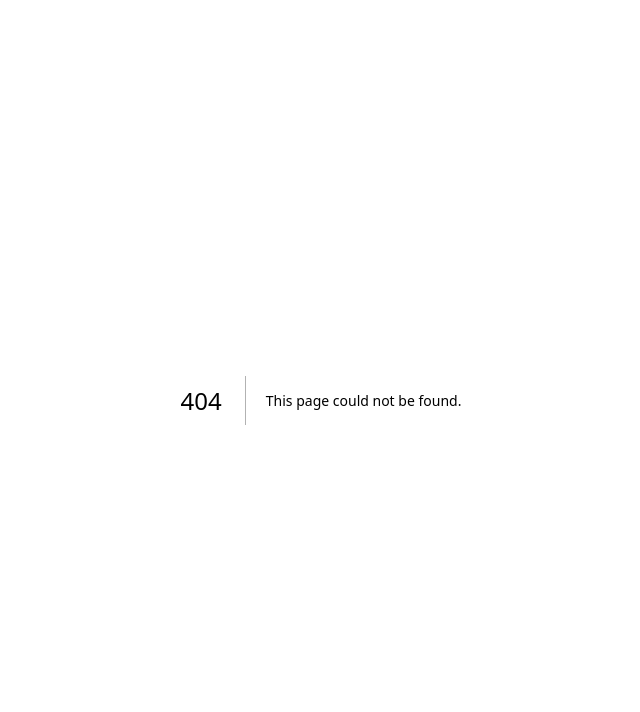
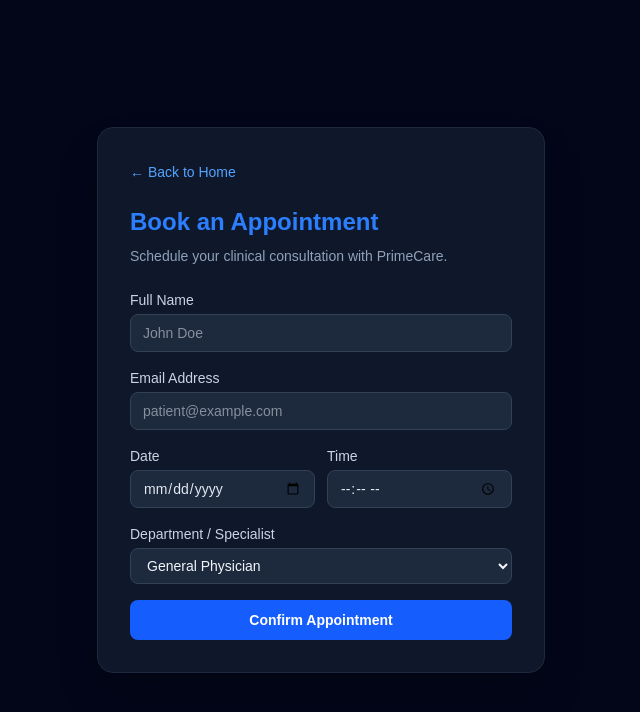
Before and after one commit to Ritika-kushwaha/PrimeCare, a Next.js app in the folder client/: page /appointments in a window 1280 px wide. Before the commit this address had no page. Shown: the top 712 px of the page, without its empty margins (319-959 px from the left). Built offline with nearby package versions, Linux system fonts and the light colour scheme.

Commit message:
feat(appointments): add appointments booking page

```diff
--- /dev/null
+++ b/client/src/app/appointments/page.tsx
@@ -0,0 +1,119 @@
+"use client";
+
+import { useState } from "react";
+import Link from "next/link";
+
+export default function AppointmentsPage() {
+  const [submitted, setSubmitted] = useState(false);
+  const [formData, setFormData] = useState({
+    patientName: "",
+    email: "",
+    date: "",
+    time: "",
+    doctor: "General Physician",
+    notes: "",
+  });
+
+  const handleSubmit = (e: React.FormEvent) => {
+    e.preventDefault();
+    setSubmitted(true);
+  };
+
+  return (
+    <div className="min-h-screen bg-slate-950 text-slate-100 flex flex-col items-center justify-center p-6">
+      <div className="w-full max-w-md bg-slate-900 border border-slate-800 rounded-2xl p-8 shadow-2xl">
+        <Link href="/" className="text-sm text-blue-400 hover:underline mb-6 inline-block">
+          &larr; Back to Home
+        </Link>
+        <h1 className="text-2xl font-bold text-blue-500 mb-2">Book an Appointment</h1>
+        <p className="text-sm text-slate-400 mb-6">Schedule your clinical consultation with PrimeCare.</p>
+
+        {submitted ? (
+          <div className="bg-blue-950/60 border border-blue-600/40 rounded-xl p-6 text-center space-y-3">
+            <h2 className="text-lg font-semibold text-blue-400">Appointment Requested!</h2>
+            <p className="text-sm text-slate-300">
+              Confirmation details will be sent to <span className="text-white font-medium">{formData.email}</span>.
+            </p>
+            <button
+              onClick={() => setSubmitted(false)}
+              className="mt-4 px-4 py-2 bg-blue-600 rounded-lg text-sm font-medium hover:bg-blue-700"
+            >
+              Book Another
+            </button>
+          </div>
+        ) : (
+          <form onSubmit={handleSubmit} className="space-y-4 text-sm">
+            <div>
+              <label className="block text-slate-300 mb-1">Full Name</label>
+              <input
+                required
+                type="text"
+                placeholder="John Doe"
+                className="w-full px-3 py-2 bg-slate-800 border border-slate-700 rounded-lg focus:outline-none focus:border-blue-500"
+                value={formData.patientName}
+                onChange={(e) => setFormData({ ...formData, patientName: e.target.value })}
+              />
+            </div>
+
+            <div>
+              <label className="block text-slate-300 mb-1">Email Address</label>
+              <input
+                required
+                type="email"
+                placeholder="patient@example.com"
+                className="w-full px-3 py-2 bg-slate-800 border border-slate-700 rounded-lg focus:outline-none focus:border-blue-500"
+                value={formData.email}
+                onChange={(e) => setFormData({ ...formData, email: e.target.value })}
+              />
+            </div>
+
+            <div className="grid grid-cols-2 gap-3">
+              <div>
+                <label className="block text-slate-300 mb-1">Date</label>
+                <input
+                  required
+                  type="date"
+                  className="w-full px-3 py-2 bg-slate-800 border border-slate-700 rounded-lg focus:outline-none focus:border-blue-500 text-slate-200"
+                  value={formData.date}
+                  onChange={(e) => setFormData({ ...formData, date: e.target.value })}
+                />
+              </div>
+              <div>
+                <label className="block text-slate-300 mb-1">Time</label>
+                <input
+                  required
+                  type="time"
+                  className="w-full px-3 py-2 bg-slate-800 border border-slate-700 rounded-lg focus:outline-none focus:border-blue-500 text-slate-200"
+                  value={formData.time}
+                  onChange={(e) => setFormData({ ...formData, time: e.target.value })}
+                />
+              </div>
+            </div>
+
+            <div>
+              <label className="block text-slate-300 mb-1">Department / Specialist</label>
+              <select
+                className="w-full px-3 py-2 bg-slate-800 border border-slate-700 rounded-lg focus:outline-none focus:border-blue-500"
+                value={formData.doctor}
+                onChange={(e) => setFormData({ ...formData, doctor: e.target.value })}
+              >
+                <option>General Physician</option>
+                <option>Cardiology</option>
+                <option>Neurology</option>
+                <option>Orthopedics</option>
+                <option>Pediatrics</option>
+              </select>
+            </div>
+
+            <button
+              type="submit"
+              className="w-full py-2.5 bg-blue-600 hover:bg-blue-700 text-white rounded-lg font-semibold transition"
+            >
+              Confirm Appointment
+            </button>
+          </form>
+        )}
+      </div>
+    </div>
+  );
+}
```
